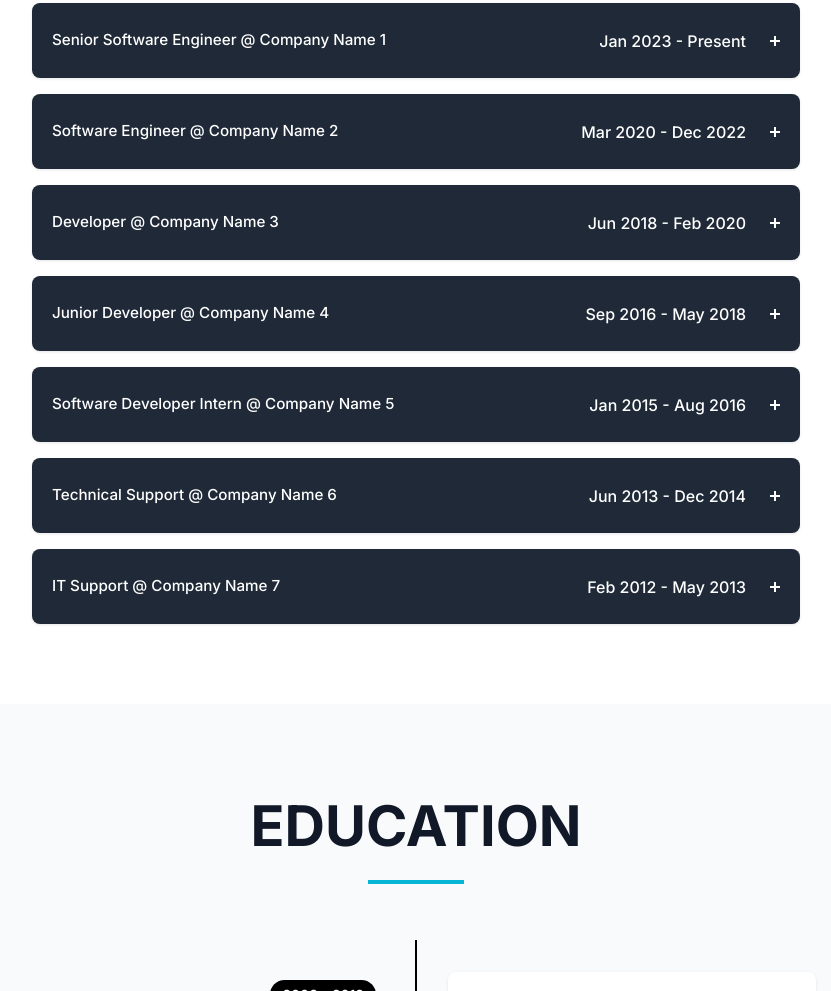
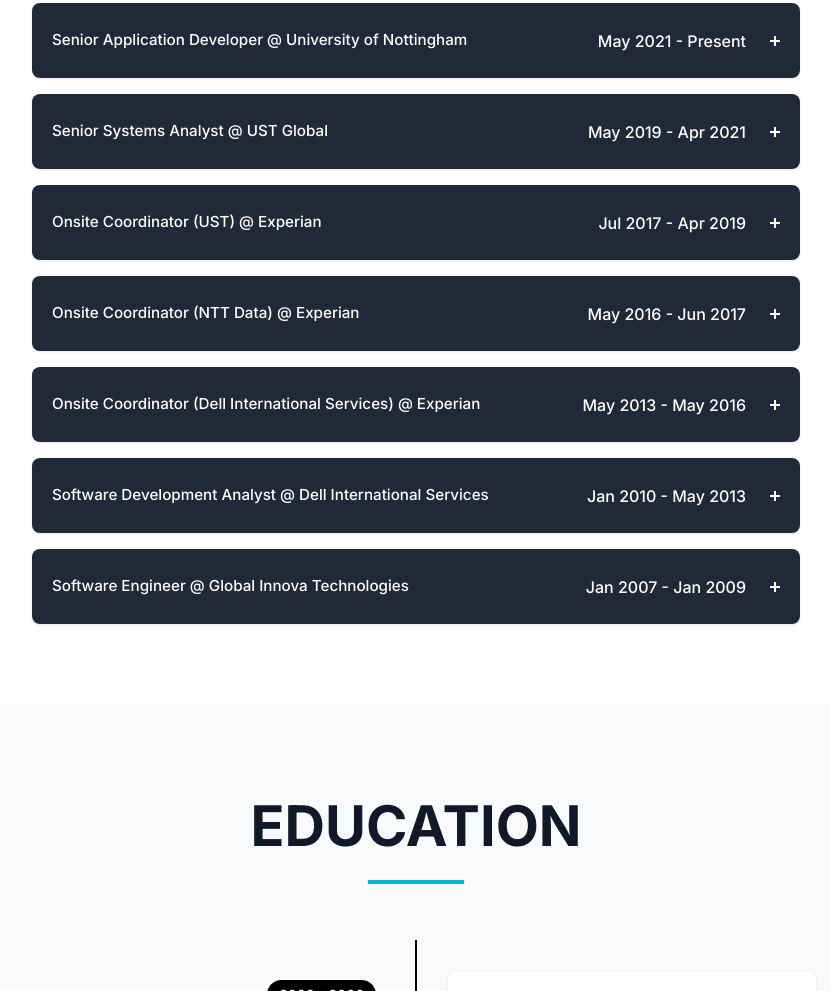
Before and after one commit to abinmathew84/abinmathew84.github.io, a website: page index.html in a window 1280 px wide. Shown: the part 1809-2800 px from the top of the page, without its empty margins (224-1055 px from the left). Drawn offline with nearby package versions, Linux system fonts and the light colour scheme; files that its build step writes are made by us from their sources.

```diff
--- a/index.html
+++ b/index.html
@@ -25,6 +25,8 @@
     <link href="./css/awards.css" rel="stylesheet">
     <!-- Footer CSS -->
     <link href="./css/footer.css" rel="stylesheet">
+    <!-- Logo CSS -->
+    <link href="./css/logo.css" rel="stylesheet">
     <!-- AOS Animation Library -->
     <link href="https://unpkg.com/aos@2.3.1/dist/aos.css" rel="stylesheet">
 </head>
@@ -33,7 +35,9 @@
     <header class="fixed w-full bg-white dark:bg-gray-900 z-50 shadow-sm transition-all duration-300">
         <div class="container mx-auto px-6 py-4">
             <nav class="flex justify-between items-center">
-                <a href="#home" class="text-2xl font-bold tracking-tight">Abin Mathew</a>
+                <a href="#home" class="flex items-center">
+                    <img src="./images/logo.png" alt="Abin Mathew" class="site-logo">
+                </a>
 
                 <!-- Desktop Navigation -->
                 <div class="hidden md:flex space-x-8">
--- a/js/data.js
+++ b/js/data.js
@@ -175,78 +175,78 @@
 // Experience data
 window.experienceData = [
     {
-        title: "Senior Software Engineer @ Company Name 1",
-        period: "Jan 2023 - Present",
-        location: "London, UK",
-        website: "company1.com",
+        title: "Senior Application Developer @ University of Nottingham",
+        period: "May 2021 - Present",
+        location: "Nottingham, UK",
+        website: "https://www.nottingham.ac.uk/",
         description: "Led the development of key features for the company's flagship product, resulting in a 30% increase in user engagement. Collaborated with cross-functional teams to implement new technologies and improve existing systems.",
-        skills: ["React", "Node.js", "TypeScript"],
+        skills: ["C#.NET", "VB.NET", "SPFX", "Node.js", "React", "TypeScript", "Microsoft Power Platform", "Azure DevOps", "Azure Cloud Services", "React", "Gen AI", "SQL Server"],
         logo: `<svg xmlns="http://www.w3.org/2000/svg" viewBox="0 0 24 24" fill="#ff5722" class="w-full h-full">
                 <path d="M12 2C6.48 2 2 6.48 2 12s4.48 10 10 10 10-4.48 10-10S17.52 2 12 2zm0 18c-4.41 0-8-3.59-8-8s3.59-8 8-8 8 3.59 8 8-3.59 8-8 8zm-1-13h2v6h-2zm0 8h2v2h-2z"/>
             </svg>`
     },
     {
-        title: "Software Engineer @ Company Name 2",
-        period: "Mar 2020 - Dec 2022",
-        location: "Manchester, UK",
-        website: "company2.com",
+        title: "Senior Systems Analyst @ UST Global",
+        period: "May 2019 - Apr 2021",
+        location: "Trivandrum, India",
+        website: "https://www.ust.com/",
         description: "Developed and maintained web applications using modern JavaScript frameworks. Implemented responsive designs and optimized application performance.",
-        skills: ["JavaScript", "Vue.js", "CSS"],
+        skills: ["C#.NET", "Java", "SQL Server", "Unix", "Veracode", "HTML", "Javascript", "Windows Forms", "IIS", "Tomcat", "Apache2"],
         logo: `<svg xmlns="http://www.w3.org/2000/svg" viewBox="0 0 24 24" fill="#4f46e5" class="w-full h-full">
                 <path d="M12 2C6.48 2 2 6.48 2 12s4.48 10 10 10 10-4.48 10-10S17.52 2 12 2zm0 18c-4.41 0-8-3.59-8-8s3.59-8 8-8 8 3.59 8 8-3.59 8-8 8zm-1-13h2v6h-2zm0 8h2v2h-2z"/>
             </svg>`
     },
     {
-        title: "Developer @ Company Name 3",
-        period: "Jun 2018 - Feb 2020",
-        location: "Birmingham, UK",
-        website: "company3.com",
+        title: "Onsite Coordinator (UST) @ Experian",
+        period: "Jul 2017 - Apr 2019",
+        location: "Nottingham, UK",
+        website: "https://www.experian.co.uk/",
         description: "Worked on backend systems and APIs. Collaborated with the frontend team to ensure seamless integration.",
-        skills: ["Java", "Spring", "SQL"],
+        skills: ["C#.NET", "Java", "Unix", "Veracode", "HTML", "Javascript", "Windows Forms", "VB.NET", "VB6", "SQL Server"],
         logo: `<svg xmlns="http://www.w3.org/2000/svg" viewBox="0 0 24 24" fill="#10b981" class="w-full h-full">
                 <path d="M12 2C6.48 2 2 6.48 2 12s4.48 10 10 10 10-4.48 10-10S17.52 2 12 2zm0 18c-4.41 0-8-3.59-8-8s3.59-8 8-8 8 3.59 8 8-3.59 8-8 8zm-1-13h2v6h-2zm0 8h2v2h-2z"/>
             </svg>`
     },
     {
-        title: "Junior Developer @ Company Name 4",
-        period: "Sep 2016 - May 2018",
-        location: "Leeds, UK",
-        website: "company4.com",
+        title: "Onsite Coordinator (NTT Data) @ Experian",
+        period: "May 2016 - Jun 2017",
+        location: "Nottingham, UK",
+        website: "https://www.nttdata.com/",
         description: "Assisted in the development of web applications and learned various technologies and frameworks.",
-        skills: ["HTML", "CSS", "JavaScript"],
+        skills: ["C#.NET", "Java", "Unix", "Veracode", "HTML", "Javascript", "Windows Forms", "VB.NET", "VB6", "SQL Server"],
         logo: `<svg xmlns="http://www.w3.org/2000/svg" viewBox="0 0 24 24" fill="#f59e0b" class="w-full h-full">
                 <path d="M12 2C6.48 2 2 6.48 2 12s4.48 10 10 10 10-4.48 10-10S17.52 2 12 2zm0 18c-4.41 0-8-3.59-8-8s3.59-8 8-8 8 3.59 8 8-3.59 8-8 8zm-1-13h2v6h-2zm0 8h2v2h-2z"/>
             </svg>`
     },
     {
-        title: "Software Developer Intern @ Company Name 5",
-        period: "Jan 2015 - Aug 2016",
-        location: "Bristol, UK",
-        website: "company5.com",
+        title: "Onsite Coordinator (Dell International Services) @ Experian",
+        period: "May 2013 - May 2016",
+        location: "Nottingham, UK",
+        website: "https://www.dell.com/",
         description: "Gained hands-on experience in software development and worked on various projects under supervision.",
-        skills: ["C#", ".NET"],
+        skills: ["C#.NET", "Java", "Unix", "Veracode", "HTML", "Javascript", "Windows Forms", "VB.NET", "VB6", "SQL Server"],
         logo: `<svg xmlns="http://www.w3.org/2000/svg" viewBox="0 0 24 24" fill="#6366f1" class="w-full h-full">
                 <path d="M12 2C6.48 2 2 6.48 2 12s4.48 10 10 10 10-4.48 10-10S17.52 2 12 2zm0 18c-4.41 0-8-3.59-8-8s3.59-8 8-8 8 3.59 8 8-3.59 8-8 8zm-1-13h2v6h-2zm0 8h2v2h-2z"/>
             </svg>`
     },
     {
-        title: "Technical Support @ Company Name 6",
-        period: "Jun 2013 - Dec 2014",
-        location: "Glasgow, UK",
-        website: "company6.com",
+        title: "Software Development Analyst @ Dell International Services",
+        period: "Jan 2010 - May 2013",
+        location: "Bangalore, India",
+        website: "https://www.dell.com/",
         description: "Provided technical support to customers and resolved various software and hardware issues.",
-        skills: ["Customer Support", "Troubleshooting"],
+        skills: ["C#.NET", "Java", "Unix", "Veracode", "HTML", "Javascript", "Windows Forms", "VB.NET", "VB6", "SQL Server"],
         logo: `<svg xmlns="http://www.w3.org/2000/svg" viewBox="0 0 24 24" fill="#ec4899" class="w-full h-full">
                 <path d="M12 2C6.48 2 2 6.48 2 12s4.48 10 10 10 10-4.48 10-10S17.52 2 12 2zm0 18c-4.41 0-8-3.59-8-8s3.59-8 8-8 8 3.59 8 8-3.59 8-8 8zm-1-13h2v6h-2zm0 8h2v2h-2z"/>
             </svg>`
     },
     {
-        title: "IT Support @ Company Name 7",
-        period: "Feb 2012 - May 2013",
-        location: "Edinburgh, UK",
-        website: "company7.com",
+        title: "Software Engineer @ Global Innova Technologies",
+        period: "Jan 2007 - Jan 2009",
+        location: "Bangalore, India",
+        website: "http://globalinnovatechnologies.com/",
         description: "Provided IT support and assistance to staff members. Managed hardware inventory and basic system administration tasks.",
-        skills: ["IT Support", "Hardware", "Windows"],
+        skills: ["C#,", "Java", "SQL Server", "MySQL", "Ajax", "JQuery"],
         logo: `<svg xmlns="http://www.w3.org/2000/svg" viewBox="0 0 24 24" fill="#a855f7" class="w-full h-full">
                 <path d="M12 2C6.48 2 2 6.48 2 12s4.48 10 10 10 10-4.48 10-10S17.52 2 12 2zm0 18c-4.41 0-8-3.59-8-8s3.59-8 8-8 8 3.59 8 8-3.59 8-8 8zm-1-13h2v6h-2zm0 8h2v2h-2z"/>
             </svg>`
@@ -256,22 +256,22 @@
 // Testimonials data
 window.testimonialsData = [
     {
-        name: "Jonathan Brazeau",
-        title: "Product Design Leader at ChowNow",
+        name: "Mike Rowley",
+        title: "IT & Systems Data Manager at East Midlands Railway",
         image: "https://randomuser.me/api/portraits/men/32.jpg",
-        content: "Working with Matthew was an absolute game-changer for our company. He has this incredible knack for knowing exactly how a mockup is supposed to look and feel on the page. He was always collaborative and open to feedback and quick to offer thoughtful suggestions that elevated the design even further. It's rare to find someone who balances technical expertise with such a great eye for detail. He made the entire process seamless, and honestly, I'd jump at the chance to work with them again"
+        content: "Abin was part of the wider development team at Experian when I was a Software Development Manager. Although he didn't work on my team he was always available to help, and was a very well regarded member of the development community. Abin was extremely hard working and dedicated to his role, and also sought to develop himself further, learning new technologies and looking for areas where he could use these to improve how we worked. He's certainly someone l'd be glad to have on my team."
     },
     {
-        name: "Trevor Streiber",
-        title: "Lead Software Engineer at NewRelic",
+        name: "Charlie Pitt",
+        title: "Head of Product Centre at University of Nottingham",
         image: "https://randomuser.me/api/portraits/men/75.jpg",
-        content: "Matt is AMAZING! If you have any doubt about hiring him, ask me – he'll never disappoint you!"
+        content: "Abin is AMAZING! If you have any doubt about hiring him, ask me – he'll never disappoint you!"
     },
     {
-        name: "Rick Hou",
-        title: "CEO & Founder at EyeCue Lab",
+        name: "Lee Cantrell",
+        title: "Senior Business Consultant at Experian",
         image: "https://randomuser.me/api/portraits/men/62.jpg",
-        content: "Matt is one of the best professionals that we have known in web development skills. He knows how to leverage the latest tech and comes in clutch when planning complex projects."
+        content: "Abin is one of the best professionals that we have known in web development skills. He knows how to leverage the latest tech and comes in clutch when planning complex projects."
     }
 ];
 
@@ -283,15 +283,15 @@
     },
     {
         name: "Programming",
+        percentage: 90
+    },
+    {
+        name: "Database Design",
         percentage: 85
     },
     {
-        name: "Database Design",
+        name: "System Design",
         percentage: 80
-    },
-    {
-        name: "System Design",
-        percentage: 85
     },
     {
         name: "Data Analysis",
@@ -327,9 +327,9 @@
 window.educationData = [
     {
         degree: "Bachelor of Technology",
-        field: "Computer Science & Engineering",
-        institution: "University Name",
-        period: "2008 - 2012",
+        field: "Applied Electronics and instrumentation",
+        institution: "MG University, Kerala, India",
+        period: "2002 - 2006",
         icon: `<svg xmlns="http://www.w3.org/2000/svg" class="h-5 w-5 text-white" fill="none" viewBox="0 0 24 24" stroke="currentColor">
                 <path stroke-linecap="round" stroke-linejoin="round" stroke-width="2" d="M12 14l9-5-9-5-9 5 9 5z" />
                 <path stroke-linecap="round" stroke-linejoin="round" stroke-width="2" d="M12 14l6.16-3.422a12.083 12.083 0 01.665 6.479A11.952 11.952 0 0012 20.055a11.952 11.952 0 00-6.824-2.998 12.078 12.078 0 01.665-6.479L12 14z" />
@@ -338,18 +338,18 @@
     },
     {
         degree: "Pre-Degree",
-        field: "Science",
-        institution: "College Name",
-        period: "2006 - 2008",
+        field: "Science Branch",
+        institution: "State Board, Kerala, India",
+        period: "2000 - 2002",
         icon: `<svg xmlns="http://www.w3.org/2000/svg" class="h-5 w-5 text-white" fill="none" viewBox="0 0 24 24" stroke="currentColor">
                 <path stroke-linecap="round" stroke-linejoin="round" stroke-width="2" d="M9 12h6m-6 4h6m2 5H7a2 2 0 01-2-2V5a2 2 0 012-2h5.586a1 1 0 01.707.293l5.414 5.414a1 1 0 01.293.707V19a2 2 0 01-2 2z" />
             </svg>`
     },
     {
         degree: "SSLC",
-        field: "High School",
-        institution: "School Name",
-        period: "2005 - 2006",
+        field: "General Branch",
+        institution: "State Board, Kerala, India",
+        period: "1999 - 2000",
         icon: `<svg xmlns="http://www.w3.org/2000/svg" class="h-5 w-5 text-white" fill="none" viewBox="0 0 24 24" stroke="currentColor">
                 <path stroke-linecap="round" stroke-linejoin="round" stroke-width="2" d="M12 6.253v13m0-13C10.832 5.477 9.246 5 7.5 5S4.168 5.477 3 6.253v13C4.168 18.477 5.754 18 7.5 18s3.332.477 4.5 1.253m0-13C13.168 5.477 14.754 5 16.5 5c1.747 0 3.332.477 4.5 1.253v13C19.832 18.477 18.247 18 16.5 18c-1.746 0-3.332.477-4.5 1.253" />
             </svg>`
```
Also changed, not shown: css/logo.css (added, +18 -0 lines), images/logo.png (added).
